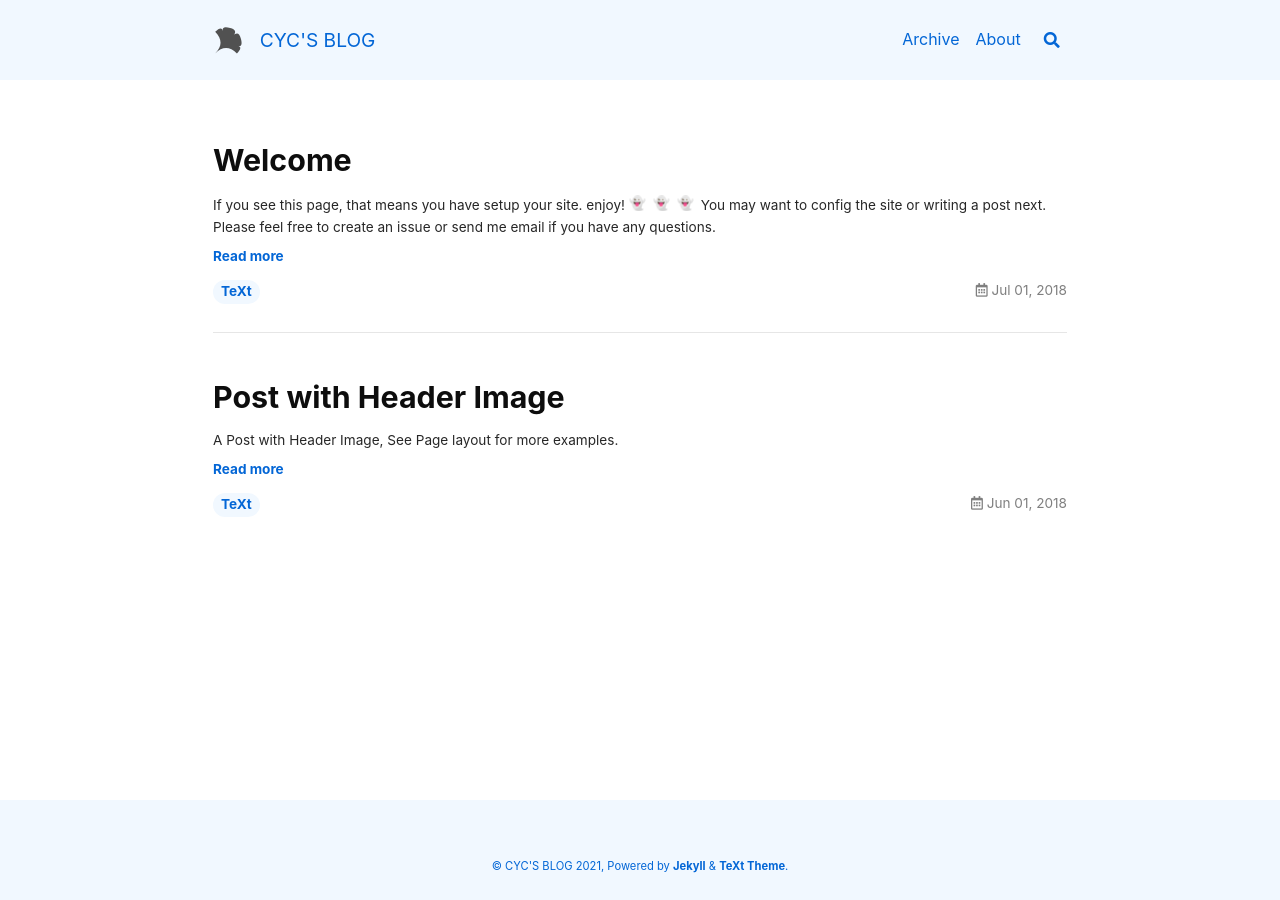
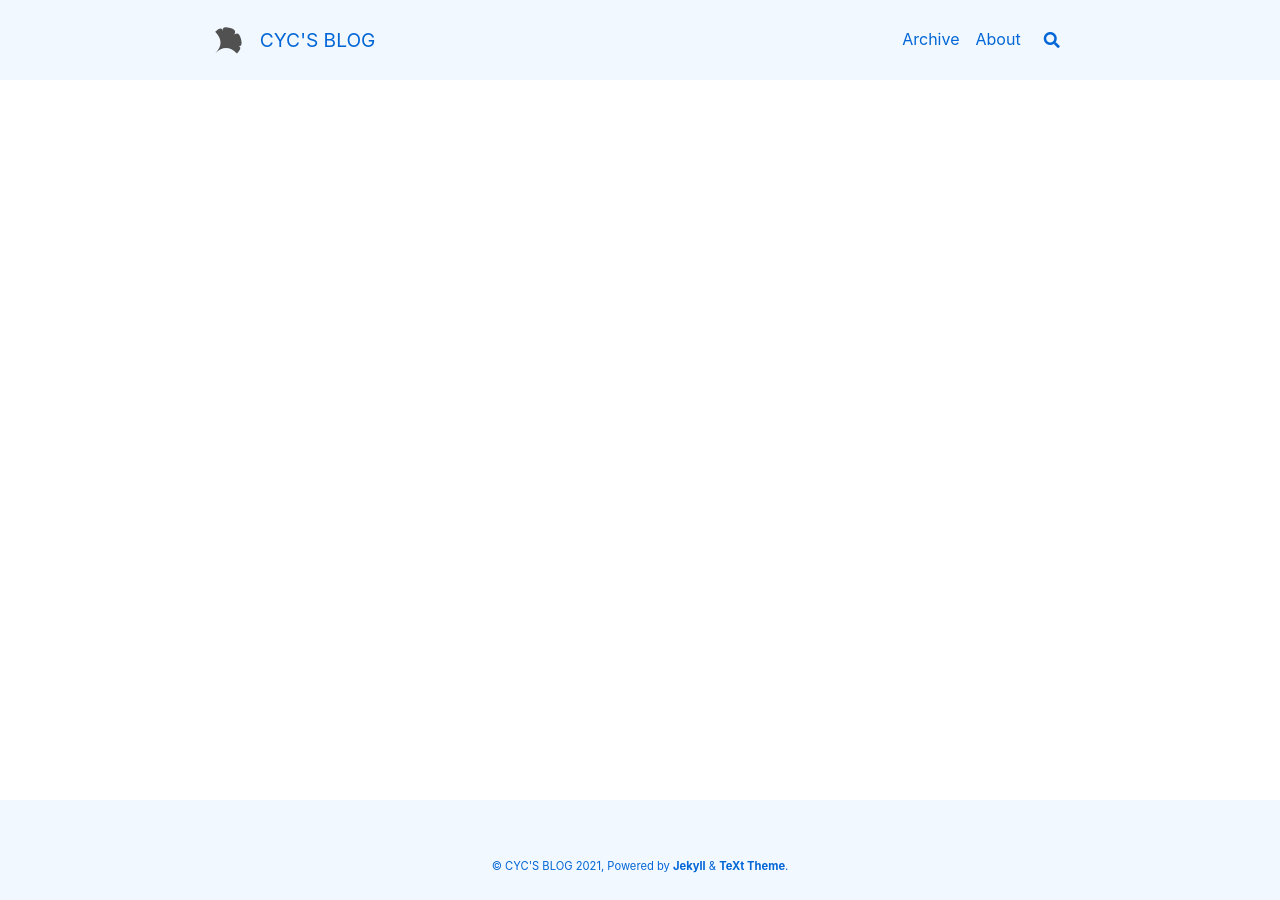
Before and after one commit to chenyanchuncs/chenyanchuncs.github.io, a Jekyll site: the page built from index.html, in a window 1280 px wide. Built offline with Jekyll 4.4.1, drawn with Linux system fonts in a browser that asks for light colours; nearby versions of some CDN libraries; emoji names are drawn with the system emoji font; the list of posts is cut into pages by our own code.

Commit message:
删除原始文件

```diff
--- a/_config.yml
+++ b/_config.yml
@@ -28,7 +28,7 @@ description: > # this means to ignore newlines until "Language & timezone"
 ## => Language and Timezone
 ##############################
 lang: # the language of your site, default as "en"
-timezone: # see https://en.wikipedia.org/wiki/List_of_tz_database_time_zones for the available values
+timezone: Asia/Shanghai # see https://en.wikipedia.org/wiki/List_of_tz_database_time_zones for the available values
 
 
 ## => Author and Social
--- a/_posts/2018-06-01-header-image.md
+++ /dev/null
@@ -1,12 +0,0 @@
----
-title: Post with Header Image
-tags: TeXt
-article_header:
-  type: cover
-  image:
-    src: /screenshot.jpg
----
-
-A Post with Header Image, See [Page layout](https://tianqi.name/jekyll-TeXt-theme/samples.html#page-layout) for more examples.
-
-<!--more-->
--- a/_posts/2018-07-01-welcome.md
+++ /dev/null
@@ -1,16 +0,0 @@
----
-title: Welcome
-tags: TeXt
----
-
-If you see this page, that means you have setup your site. enjoy! :ghost: :ghost: :ghost:
-
-You may want to [config the site](https://tianqi.name/jekyll-TeXt-theme/docs/en/configuration) or [writing a post](https://tianqi.name/jekyll-TeXt-theme/docs/en/writing-posts) next. Please feel free to [create an issue](https://github.com/kitian616/jekyll-TeXt-theme/issues) or [send me email](mailto:kitian616@outlook.com) if you have any questions.
-
-<!--more-->
-
----
-
-If you like TeXt, don't forget to give me a star. :star2:
-
-[![Star This Project](https://img.shields.io/github/stars/kitian616/jekyll-TeXt-theme.svg?label=Stars&style=social)](https://github.com/kitian616/jekyll-TeXt-theme/)
```
